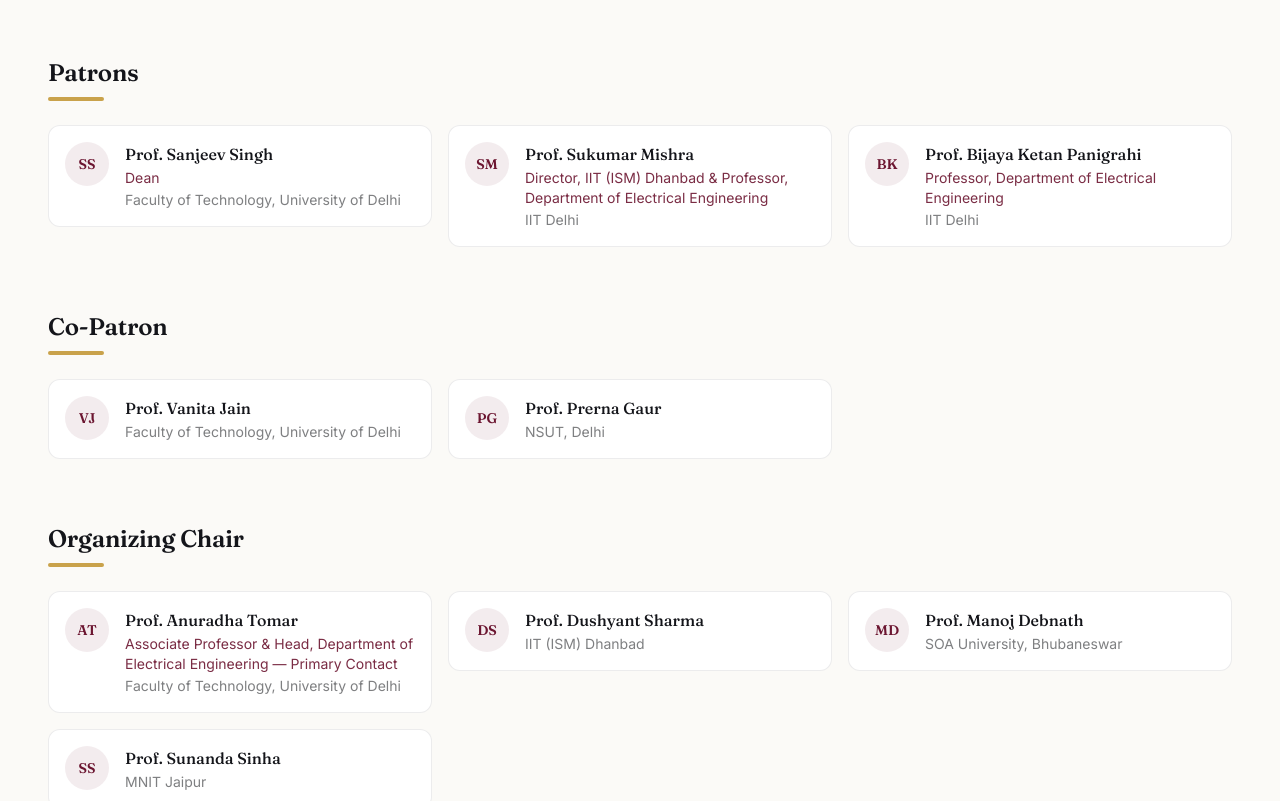
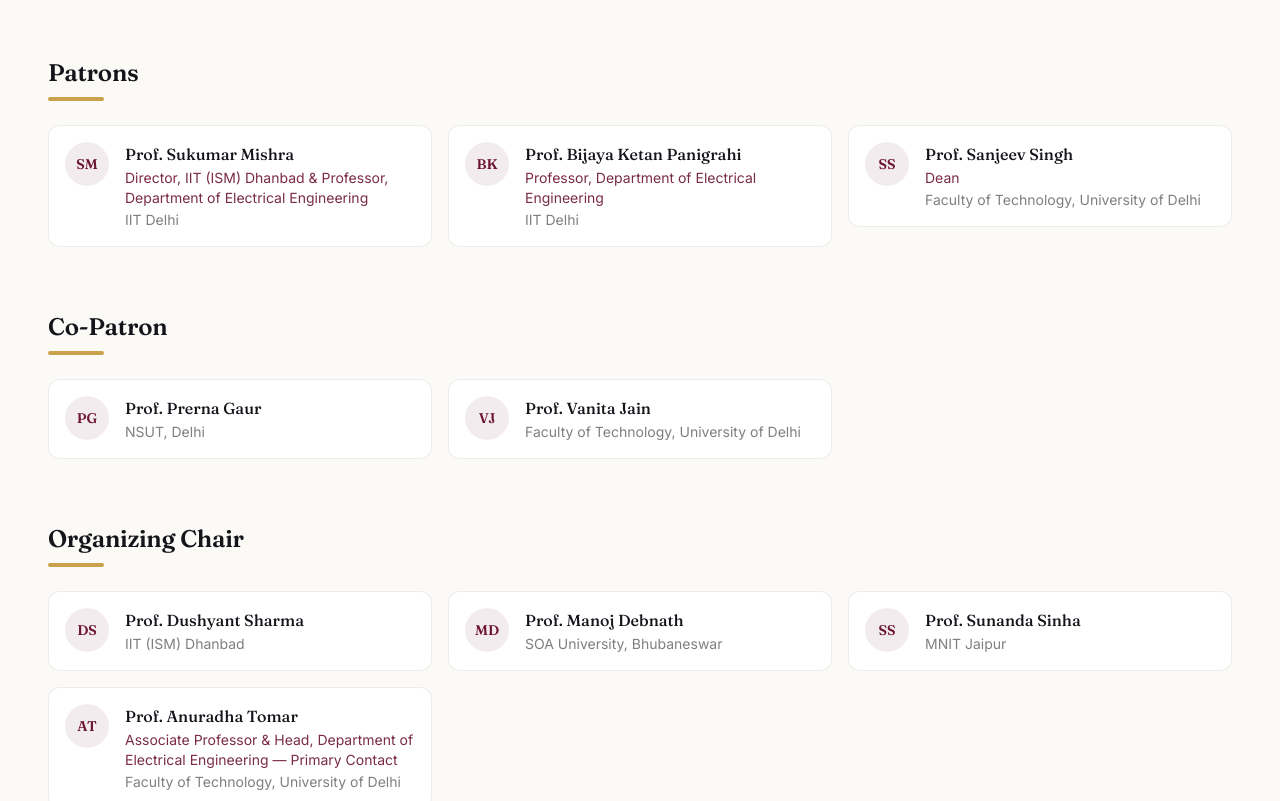
Before and after one commit to Aura2027/Website, a React (Vite) app: page /committee in a window 1280 px wide. Shown: the part 720-1521 px from the top of the page. Built offline with nearby package versions, Linux system fonts and the light colour scheme.

Commit message:
List external committee members before Faculty of Technology members in each section. //NS28

```diff
--- a/src/pages/Committee.tsx
+++ b/src/pages/Committee.tsx
@@ -3,7 +3,20 @@
 import { PersonCard } from "../components/PersonCard";
 import { Reveal } from "../components/Reveal";
 import { SectionHeading } from "../components/SectionHeading";
-import { committeeGroups, internationalAdvisoryBoard, technicalProgramCommittee } from "../data/committee";
+import {
+  committeeGroups,
+  internationalAdvisoryBoard,
+  technicalProgramCommittee,
+  type Person,
+} from "../data/committee";
+
+const FOT_AFFILIATION = "Faculty of Technology, University of Delhi";
+
+// External members first, Faculty of Technology members last; original order kept within each.
+const externalFirst = (members: Person[]): Person[] => [
+  ...members.filter((m) => m.affiliation !== FOT_AFFILIATION),
+  ...members.filter((m) => m.affiliation === FOT_AFFILIATION),
+];
 
 export function Committee() {
   return (
@@ -24,7 +37,7 @@
                   <div className="mt-2 h-1 w-14 rounded-full bg-du-gold" />
                 </Reveal>
                 <div className="mt-6 grid gap-4 sm:grid-cols-2 lg:grid-cols-3">
-                  {group.members.map((m, idx) => (
+                  {externalFirst(group.members).map((m, idx) => (
                     <Reveal key={m.name} delay={idx * 0.04}>
                       <PersonCard person={m} />
                     </Reveal>
```
